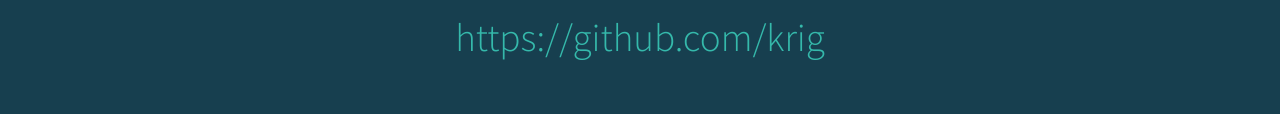
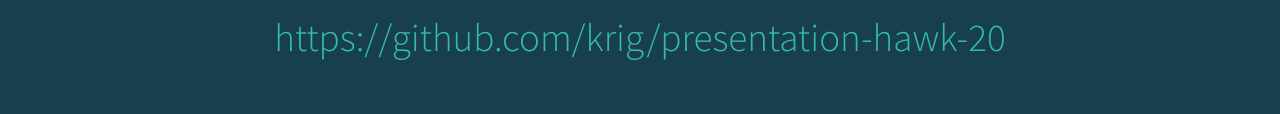
Before and after one commit to krig/presentation-hawk-20, a plain HTML site: page index.html in a window 1280 px wide. Both pictures are taken after a click on the button 1251 px from the left and 734 px from the top of the page. Shown: the part 520-634 px from the top of the page. Drawn offline with Linux system fonts and the light colour scheme.

Commit message:
update qrcode

```diff
--- a/index.html
+++ b/index.html
@@ -34,7 +34,7 @@
         <section>
           <div id="qrcode"></div>
           <div>
-            https://github.com/krig
+            https://github.com/krig/presentation-hawk-20
           </div>
         </section>
         <section data-markdown="slides.md" data-separator="^\n---\n$" data-separator-vertical="^\n--\n$"></section>
@@ -62,7 +62,7 @@
     <script src="js/reveal.js"></script>
     <script src="js/qrcode.min.js"></script>
     <script type="text/javascript">
-      new QRCode(document.getElementById("qrcode"), "https://github.com/krig");
+      new QRCode(document.getElementById("qrcode"), "https://github.com/krig/presentation-hawk-20");
       var qrimage = document.querySelector("#qrcode img");
       qrimage.style.marginLeft = "auto";
       qrimage.style.marginRight = "auto";
```
